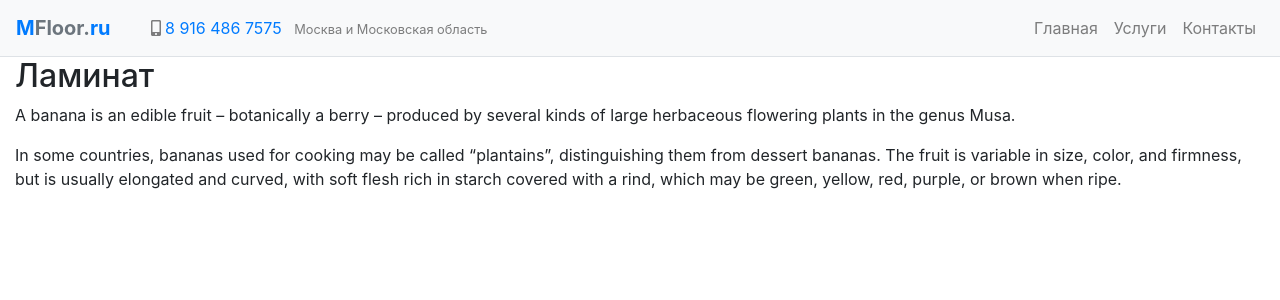
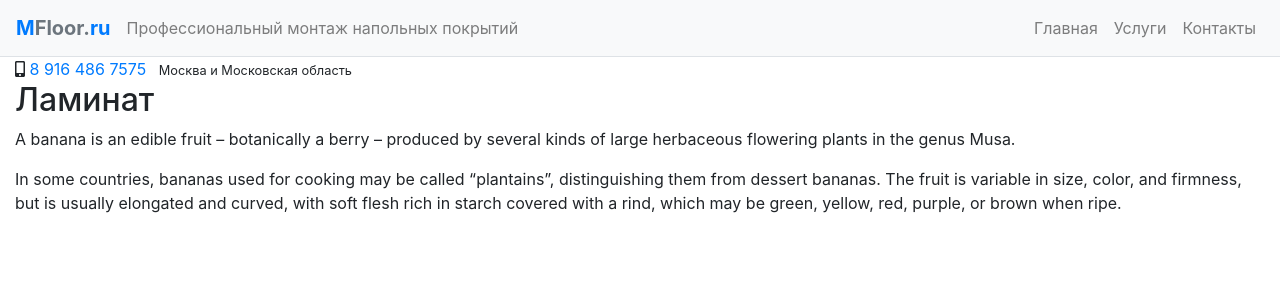
Before and after one commit to nskforward/MFloor, a Jekyll site: the page built from _articles/laminate.md, in a window 1280 px wide. Shown: the top 300 px of the page. Built offline with Jekyll 4.4.1, drawn with Linux system fonts in a browser that asks for light colours.

Commit message:
Jekyll navigation

```diff
--- a/_includes/navigation.html
+++ b/_includes/navigation.html
@@ -4,18 +4,12 @@
             <span class="text-primary">M</span><span class="text-muted">Floor.</span><span class="text-primary">ru</span>
         </b>
     </a>
+    <span class="navbar-text">Профессиональный монтаж напольных покрытий</span>
+    <span></span>
     <button class="navbar-toggler" type="button" data-toggle="collapse" data-target="#navbarSupportedContent" aria-controls="navbarSupportedContent" aria-expanded="false" aria-label="Toggle navigation">
         <span class="navbar-toggler-icon"></span>
     </button>
-
     <div class="collapse navbar-collapse" id="navbarSupportedContent">
-        <ul class="navbar-nav ml-4">
-            <li class="navbar-text">
-                <i class="fas fa-mobile-alt"></i>
-                <a class="text-primary" href="tel:+79164867575">8 916 486 7575</a>
-                <small class="ml-2">Москва и Московская область</small>
-            </li>
-        </ul>
         <ul class="navbar-nav ml-auto">
             <li class="nav-item">
                 <a class="nav-link" href="/">Главная</a>
--- a/_layouts/default.html
+++ b/_layouts/default.html
@@ -9,6 +9,9 @@
 <body>
 {% include navigation.html %}
 <div class="container-fluid">
+    <i class="fas fa-mobile-alt"></i>
+    <a class="text-primary" href="tel:+79164867575">8 916 486 7575</a>
+    <small class="ml-2">Москва и Московская область</small>
 {{ content }}
 </div>
 <script defer src="https://use.fontawesome.com/releases/v5.7.2/js/solid.js"></script>
```
Also changed, not shown: index.html (+14 -0 lines).
